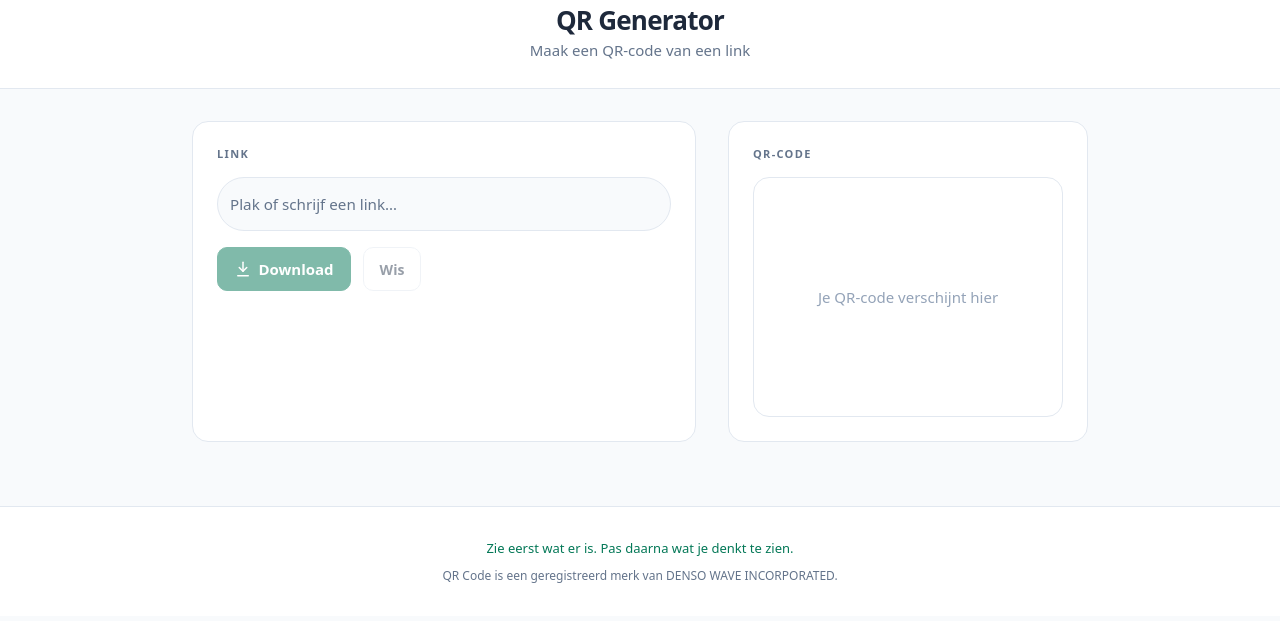
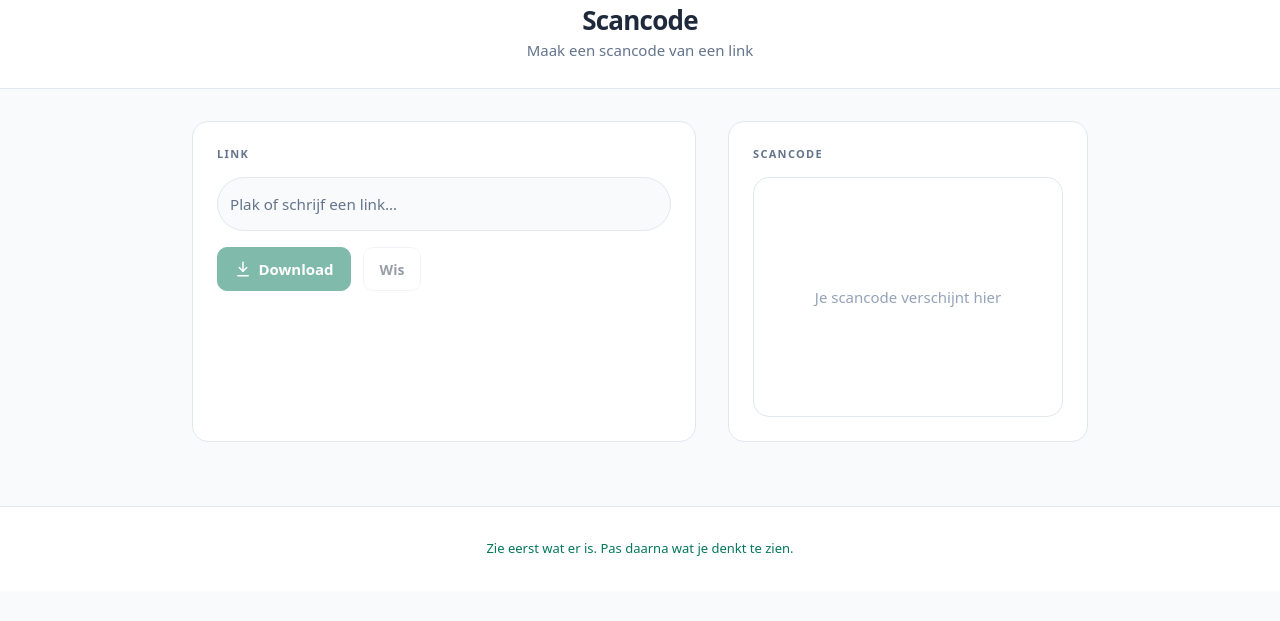
Before and after one commit to onderconstructie/qr, a plain HTML site: page index.html in a window 1280 px wide. Shown: the part 83-704 px from the top of the page. Drawn offline with Linux system fonts and the light colour scheme; a script that the page names is missing; a web font is replaced by a local one.

Commit message:
Merkvrij maken: tussentijds
Co-Authored-By: Claude Opus 5.5 <noreply@anthropic.com>
Claude-Session: https://claude.ai/code/session_015mbzzYgBqn32sXzJbYMMLN

```diff
--- a/index.html
+++ b/index.html
@@ -4,11 +4,11 @@
   <meta charset="UTF-8" />
   <meta name="viewport" content="width=device-width, initial-scale=1.0"/>
     <meta name="theme-color" content="#ffffff">
-  <title>QR Generator – Onder Constructie</title>
-    <meta name="description" content="Plak een URL, krijg direct een QR-code. Simpel en snel.">
+  <title>Scancode – Onder Constructie</title>
+    <meta name="description" content="Plak een link, krijg meteen een scancode. Simpel en snel.">
     <meta name="oc:groep" content="zakmes">
     <meta name="oc:labels" content="delen">
-    <meta name="oc:kort" content="Maak een QR-code van een link">
+    <meta name="oc:kort" content="Maak een scancode van een link">
     <meta name="oc:volgorde" content="110">
 <link rel="stylesheet" href="/fonts/fonts.css">
 
@@ -267,8 +267,8 @@
         <div class="logo" aria-hidden="true">
             <svg viewBox="0 0 40 40" fill="none" xmlns="http://www.w3.org/2000/svg"><circle cx="20" cy="20" r="18" fill="#f8fafc" stroke="#e2e8f0" stroke-width="1.5"/><rect x="10.5" y="10.5" width="7" height="7" rx="1.5" stroke="#047857" stroke-width="2"/><rect x="13" y="13" width="2" height="2" fill="#047857"/><rect x="22.5" y="10.5" width="7" height="7" rx="1.5" stroke="#047857" stroke-width="2"/><rect x="25" y="13" width="2" height="2" fill="#047857"/><rect x="10.5" y="22.5" width="7" height="7" rx="1.5" stroke="#047857" stroke-width="2"/><rect x="13" y="25" width="2" height="2" fill="#047857"/><g fill="#10b981"><rect x="22" y="22" width="3" height="3" rx=".6"/><rect x="27" y="22" width="3" height="3" rx=".6"/><rect x="24.5" y="24.5" width="3" height="3" rx=".6"/><rect x="22" y="27" width="3" height="3" rx=".6"/><rect x="27" y="27" width="3" height="3" rx=".6"/></g></svg>
         </div>
-        <h1 class="title">QR Generator</h1>
-        <p class="subtitle">Maak een QR-code van een link</p>
+        <h1 class="title">Scancode</h1>
+        <p class="subtitle">Maak een scancode van een link</p>
     </header>
 
 <main>
@@ -282,7 +282,7 @@
 
       <div class="actions">
         <!-- Downloadknop met download-icoon + afbeelding-icoon -->
-        <button id="download" class="primary" type="button" disabled aria-label="Download de QR-code als afbeelding">
+        <button id="download" class="primary" type="button" disabled aria-label="Download de scancode als afbeelding">
           <svg viewBox="0 0 24 24" fill="none" stroke="currentColor" stroke-width="2" stroke-linecap="round" stroke-linejoin="round" aria-hidden="true"><path d="M12 3v12"/><path d="M7 10l5 5 5-5"/><path d="M5 21h14"/></svg>
           Download
         </button>
@@ -292,10 +292,10 @@
     </section>
 
     <aside class="card">
-      <div class="label">QR-code</div>
+      <div class="label">Scancode</div>
       <div class="preview">
-        <p class="empty" id="empty">Je QR-code verschijnt hier</p>
-        <canvas id="canvas" width="320" height="320" role="img" aria-label="QR-code" hidden></canvas>
+        <p class="empty" id="empty">Je scancode verschijnt hier</p>
+        <canvas id="canvas" width="320" height="320" role="img" aria-label="Scancode" hidden></canvas>
       </div>
     </aside>
   </div>
@@ -303,7 +303,6 @@
 
 <footer class="footer oc-footer">
         <p class="quote oc-quote">Zie eerst wat er is. Pas daarna wat je denkt te zien.</p>
-        <p style="font-size:0.75rem;color:#64748b;margin:0.5rem 0 0;text-align:center">QR Code is een geregistreerd merk van DENSO WAVE INCORPORATED.</p>
     </footer>
 
 <script src="/lib/qrcode-generator-1.4.4.js"></script>
@@ -424,7 +423,7 @@
     if(!current) return;
     const a = document.createElement("a");
     a.href = printCanvas().toDataURL("image/png");
-    a.download = "qr-" + slug(current.value) + "-" + today() + ".png";
+    a.download = "scancode-" + slug(current.value) + "-" + today() + ".png";
     document.body.appendChild(a);
     a.click();
     a.remove();
```
